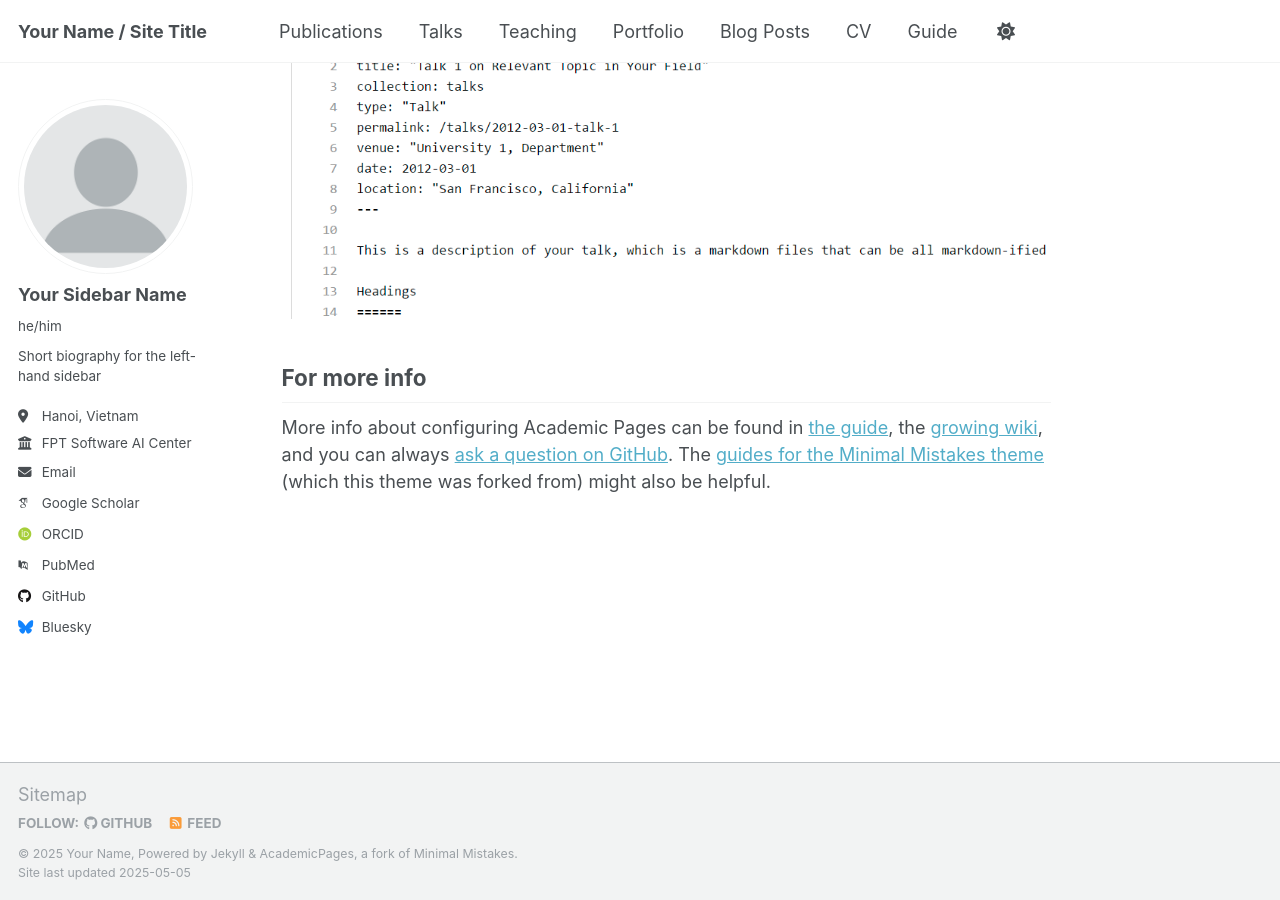
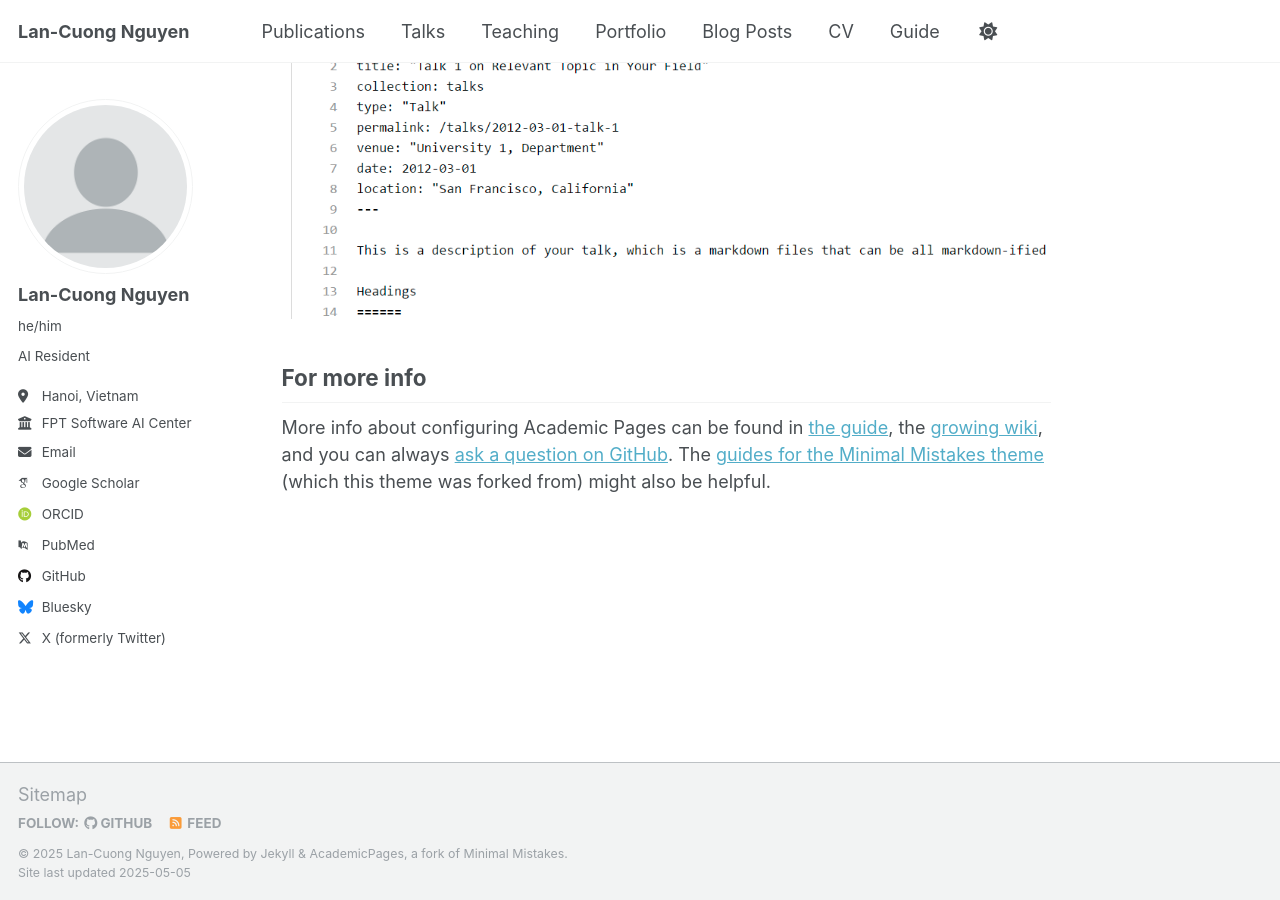
Before and after one commit to cuonglannguyen/cuonglannguyen.github.io, a Jekyll site: the page built from _pages/about.md, in a window 1280 px wide and 900 px high, scrolled down 2636 px. Built offline with Jekyll 4.4.1, drawn with Linux system fonts in a browser that asks for light colours; some web fonts are replaced.

Commit message:
Update _config.yml

```diff
--- a/_config.yml
+++ b/_config.yml
@@ -9,9 +9,9 @@
 # Basic Site Settings
 locale                   : "en-US"
 site_theme               : "default"
-title                    : "Your Name / Site Title"
+title                    : "Lan-Cuong Nguyen"
 title_separator          : "-"
-name                     : &name "Your Name"
+name                     : Lan-Cuong Nguyen
 description              : &description "personal description"
 url                      : https://cuonglannguyen.github.io # the base hostname & protocol for your site e.g. "https://[your GitHub username].github.io" or if you already have some other page hosted on Github then use "https://[your GitHub username].github.io/[Your Repo Name]"
 baseurl                  : "" # the subpath of your site, e.g. "/blog"
@@ -23,9 +23,9 @@ repository               : "cuonglannguyen/cuonglannguyen.github.io"
 author:
   # Biographic information
   avatar           : "profile.png"
-  name             : "Your Sidebar Name"
+  name             : "Lan-Cuong Nguyen"
   pronouns         : he/him
-  bio              : "Short biography for the left-hand sidebar"
+  bio              : "AI Resident"
   location         : "Hanoi, Vietnam"
   employer         : "FPT Software AI Center"
   uri              : # URL
@@ -68,7 +68,7 @@ author:
   steam            : # Username
   telegram         : # URL
   tumblr           : # Username
-  twitter          : # Username for X / Twitter
+  twitter          : lan_cuongNguyen
   vine             : # Username
   weibo            : # Username
   wikipedia        : # Username
```
